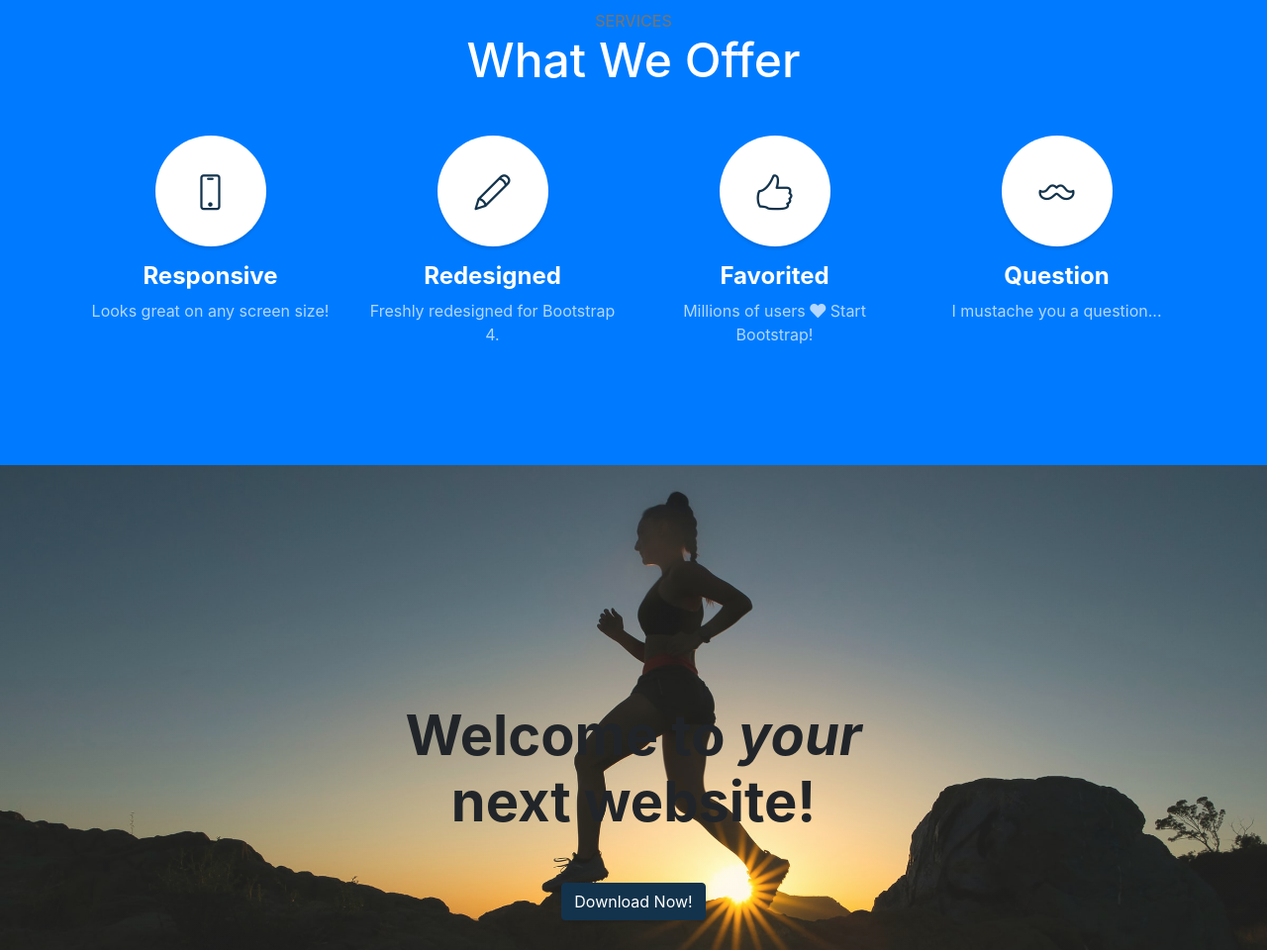
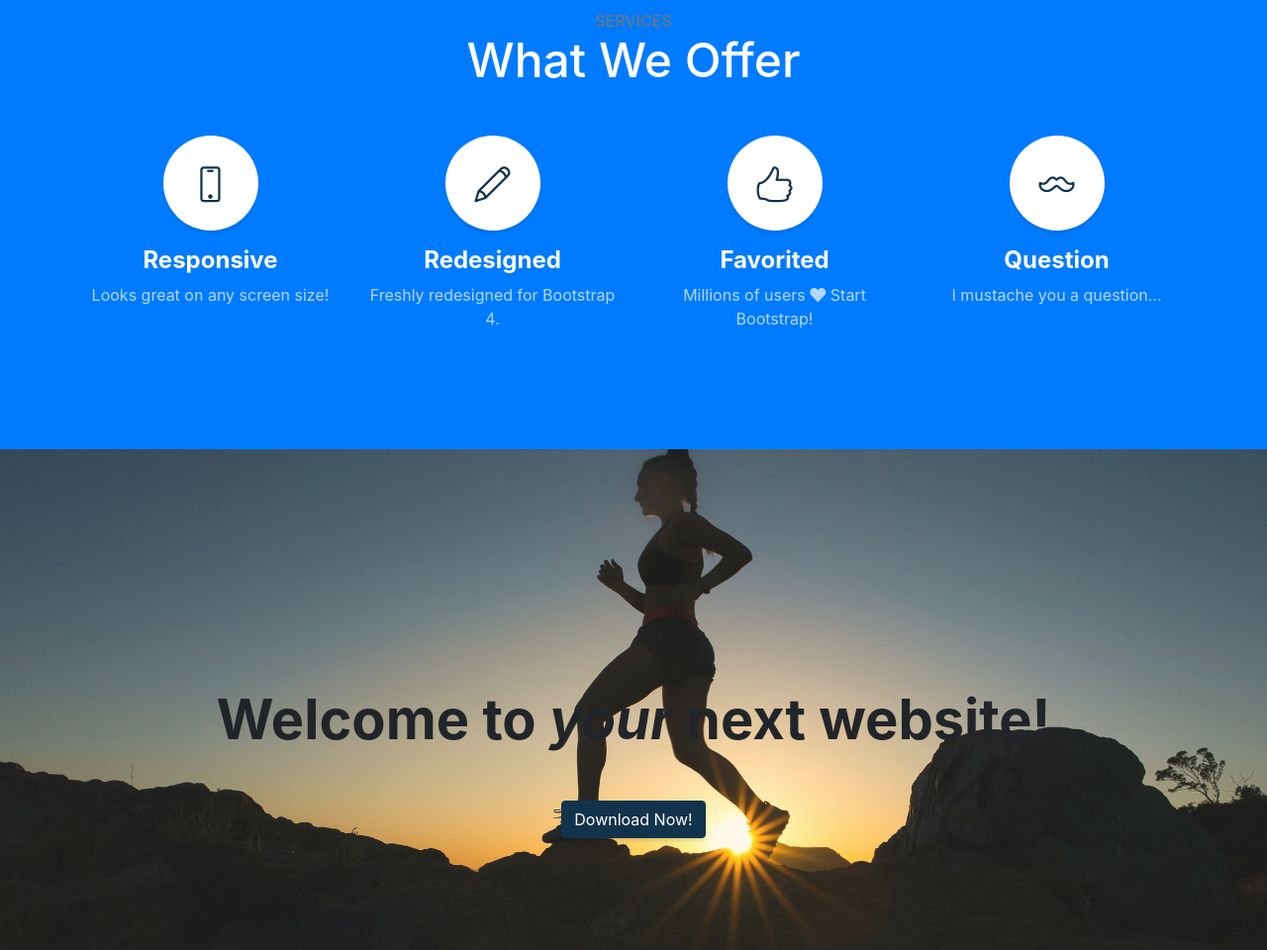
Before and after one commit to kadubarral/kadubarral.github.io, a website with bundled scripts: page index.html in a window 1280 px wide. Shown: the part 1340-2300 px from the top of the page at 99% size. Built offline with nearby package versions, Linux system fonts and the light colour scheme.

Commit message:
layout changes

```diff
--- a/css/stylish-portfolio.css
+++ b/css/stylish-portfolio.css
@@ -203,10 +203,10 @@ h6 {
 .service-icon {
   background-color: #fff;
   color: #13334C;
-  height: 7rem;
-  width: 7rem;
+  height: 6rem;
+  width: 6rem;
   display: block;
-  line-height: 7.5rem;
+  line-height: 6.5rem;
   font-size: 2.25rem;
   box-shadow: 0 3px 3px 0 rgba(0, 0, 0, 0.1);
 }
@@ -223,7 +223,7 @@ h6 {
   font-size: 3.5rem;
   font-weight: 700;
   display: block;
-  max-width: 30rem;
+  max-width: 60rem;
 }
 
 .portfolio-item {
--- a/index.html
+++ b/index.html
@@ -54,7 +54,7 @@
 
   <!-- Header -->
   <header class="masthead d-flex">
-    <div class="container text-center my-auto">
+    <div class="container text-center text-white my-auto">
       <h1 class="mb-1">Kadu Barral</h1>
       <h3 class="mb-5">
         <em>Site Reliability Engineer</em>
```
Also changed, not shown: img/bg-masthead.jpg, img/portfolio-1.jpg, img/portfolio-2.jpg, img/portfolio-3.jpg.
